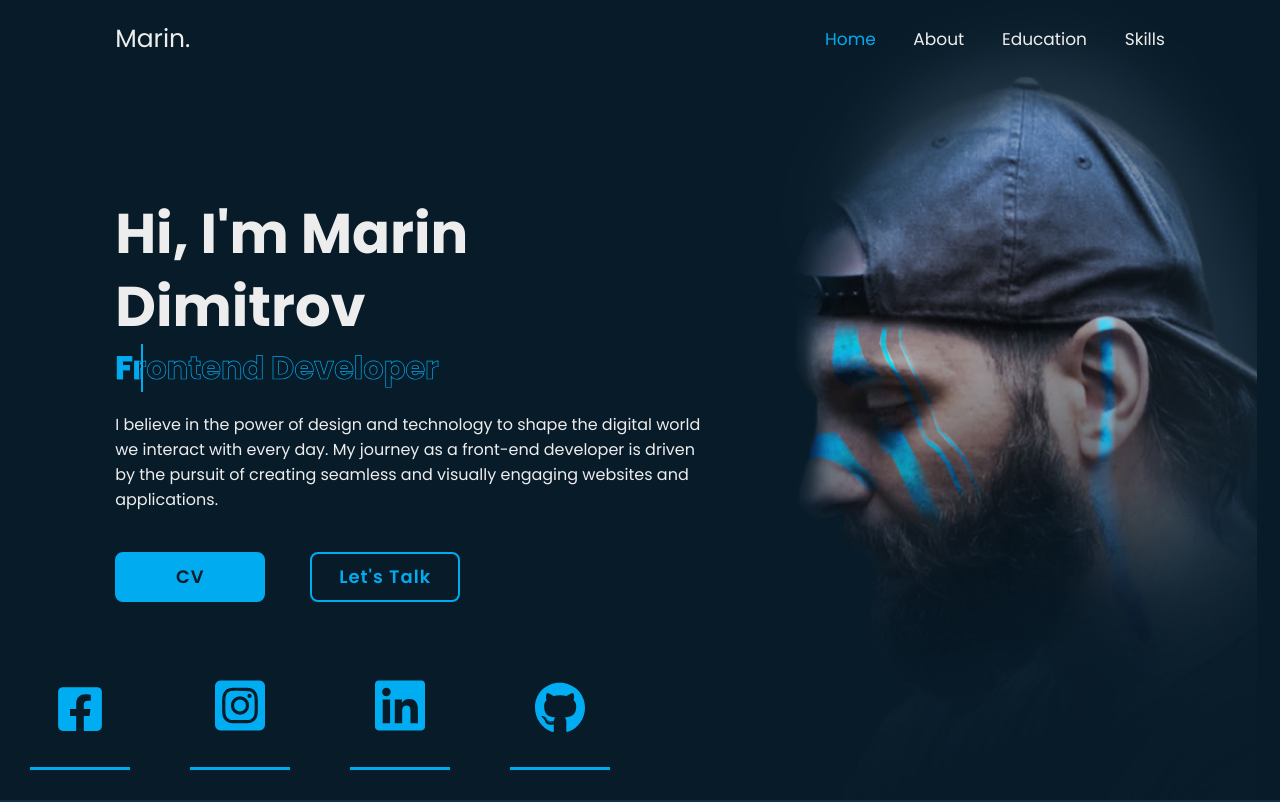
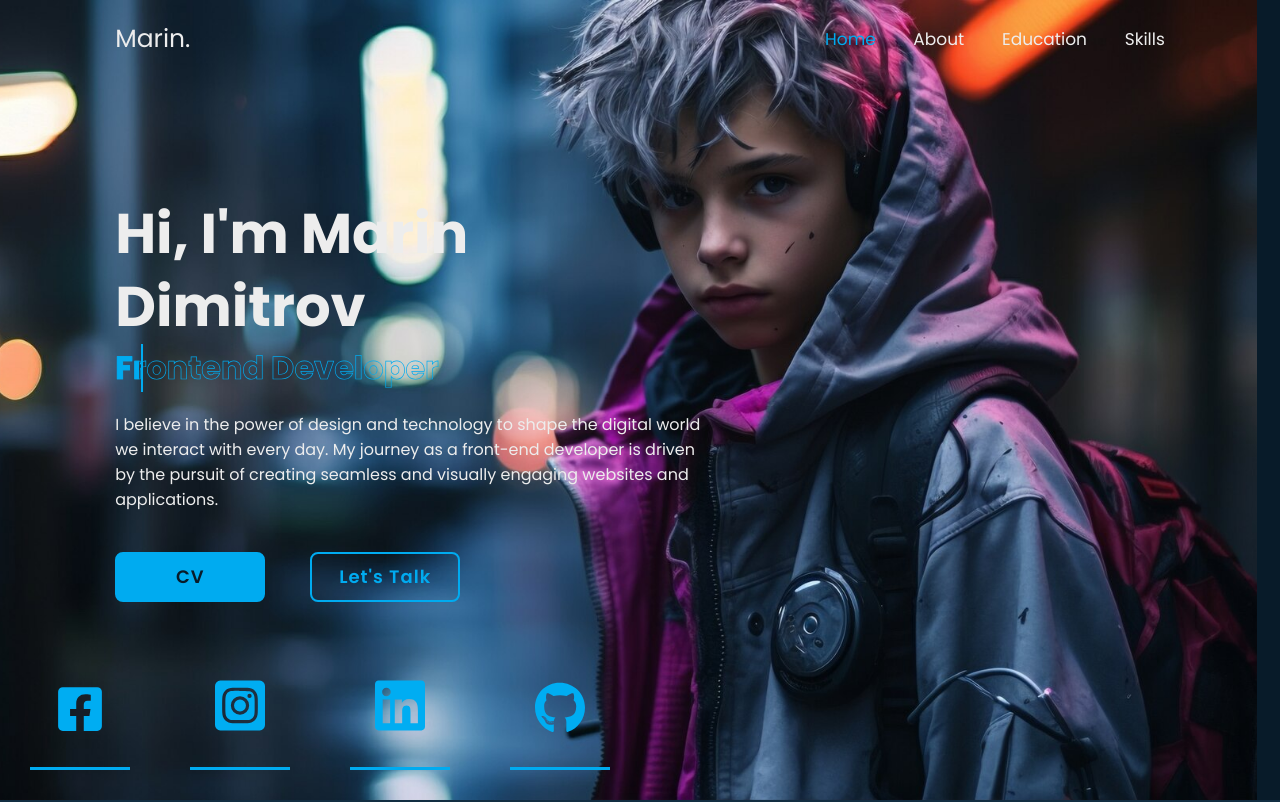
Before and after one commit to MarinDimitrov901/MarinDimitrovPortfolio, a plain HTML site: page MyWebSitePortfolio.html in a window 1280 px wide. Shown: the top 802 px of the page. Drawn offline with nearby package versions, Linux system fonts and the light colour scheme.

Commit message:
Update style.css

```diff
--- a/css/style.css
+++ b/css/style.css
@@ -91,7 +91,7 @@ section {
     display: flex;
     align-items: center;
     padding: 0 9%;
-    background: url('../images/home.jpg') repeat;
+    background: url('../images/about-img.jpeg') repeat;
     background-size: cover;
     background-position: center;
 }
```
